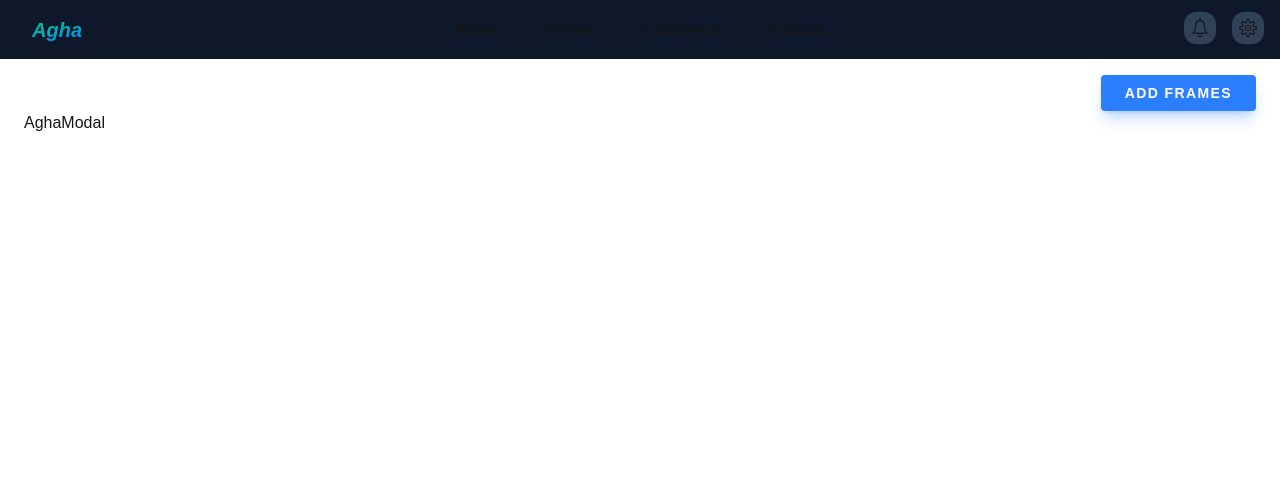
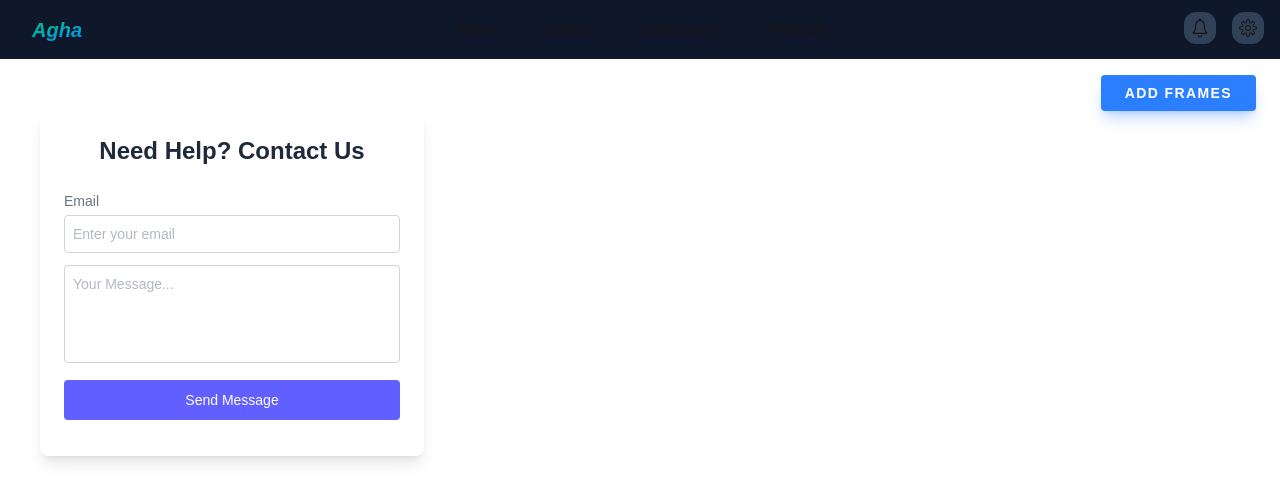
Before and after one commit to yasseragha1999/Agha-Optics, a Next.js app: page /products/frames in a window 1280 px wide. Both pictures are taken after a click on the button "ADD FRAMES". Shown: the top 502 px of the page. Built offline with nearby package versions, Linux system fonts and the light colour scheme.

Commit message:
open modal on click button

```diff
--- a/src/components/AghaModal/AghaModal.jsx
+++ b/src/components/AghaModal/AghaModal.jsx
@@ -2,8 +2,14 @@
 
 const AghaModal = () => {
     return (
-        <div>
-            AghaModal
+        <div >
+            <form className="bg-white text-gray-500 max-w-96 mx-4 md:p-6 p-4 text-left text-sm rounded-lg shadow-lg">
+                <h2 className="text-2xl font-semibold mb-6 text-center text-gray-800">Need Help? Contact Us</h2>
+                <label htmlFor="email">Email</label>
+                <input id="email" className="w-full border mt-1 border-gray-500/30 outline-none rounded p-2" type="email" placeholder="Enter your email" required />
+                <textarea rows="4" id="msg" className="w-full border mt-3 resize-none border-gray-500/30 outline-none rounded p-2" placeholder="Your Message..." required></textarea>
+                <button type="submit" className="w-full my-3 bg-indigo-500 hover:bg-indigo-600/90 active:scale-95 transition py-2.5 rounded text-white">Send Message</button>
+            </form>
         </div>
     );
 };
--- a/src/components/AghaTable/AghaTable.jsx
+++ b/src/components/AghaTable/AghaTable.jsx
@@ -1,8 +1,10 @@
+'use client'
 import AghaModal from "@/components/AghaModal/AghaModal";
+import {useState} from "react";
 
 
 const AghaTable = () => {
-
+    const [openModal, setOpenModal] = useState(false);
     let textButton = "Add Frames";
 
     return (
@@ -11,14 +13,15 @@ const AghaTable = () => {
                 <div className={"flex justify-between"}>
                     <div></div>
                     <button
-
-                            className={`px-6 py-2 active:scale-95 transition bg-blue-500 rounded text-white shadow-lg shadow-blue-500/30 text-sm font-bold
+                        onClick={() => setOpenModal(true)}
+                        className={`px-6 py-2 active:scale-95 transition bg-blue-500 rounded text-white shadow-lg shadow-blue-500/30 text-sm font-bold
                             cursor-pointer  tracking-widest
                             `}>{textButton.toUpperCase()}
                     </button>
                 </div>
-
-                <AghaModal></AghaModal>
+                {openModal && (
+                    <AghaModal></AghaModal>
+                )}
             </section>
         </>
     );
```
